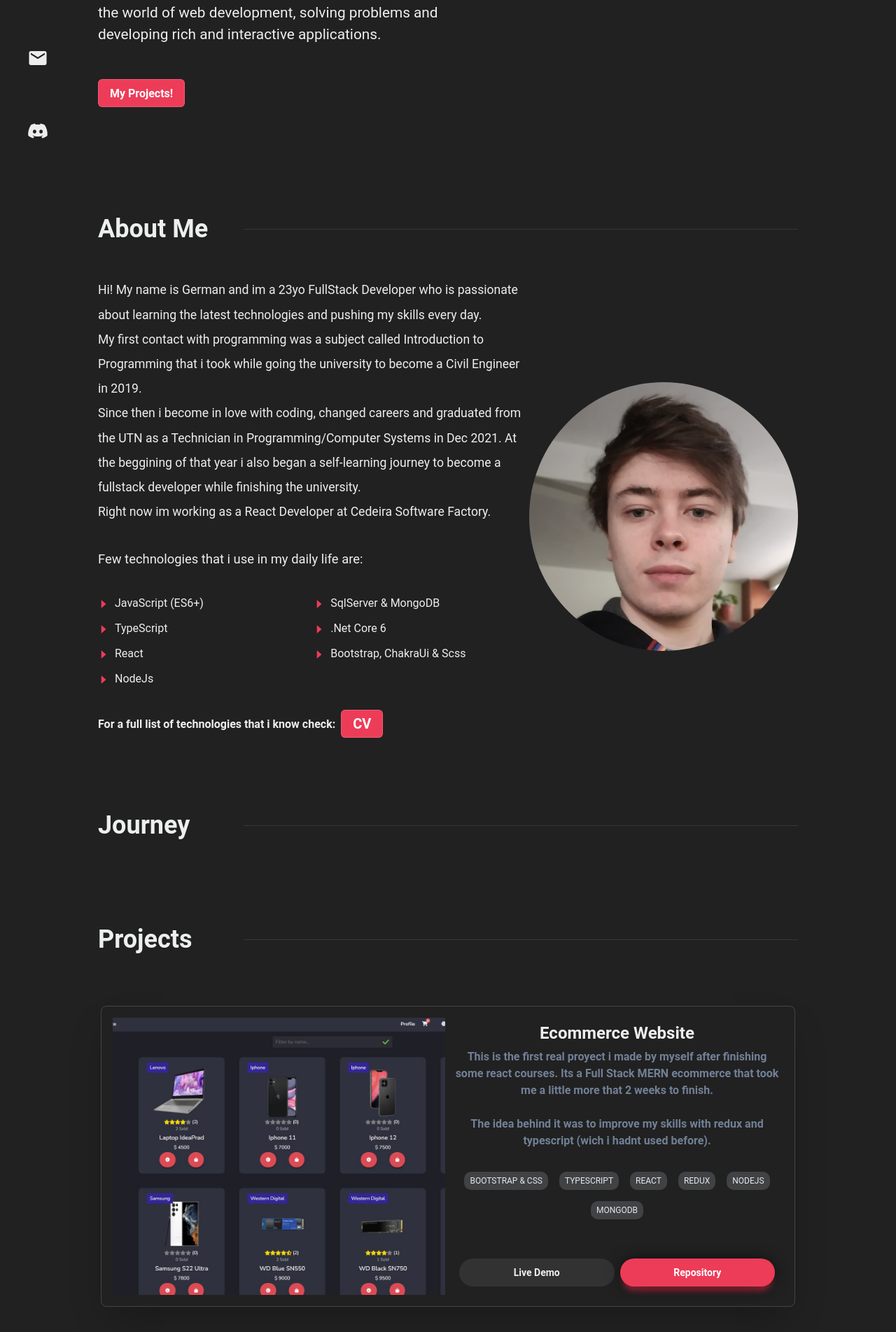
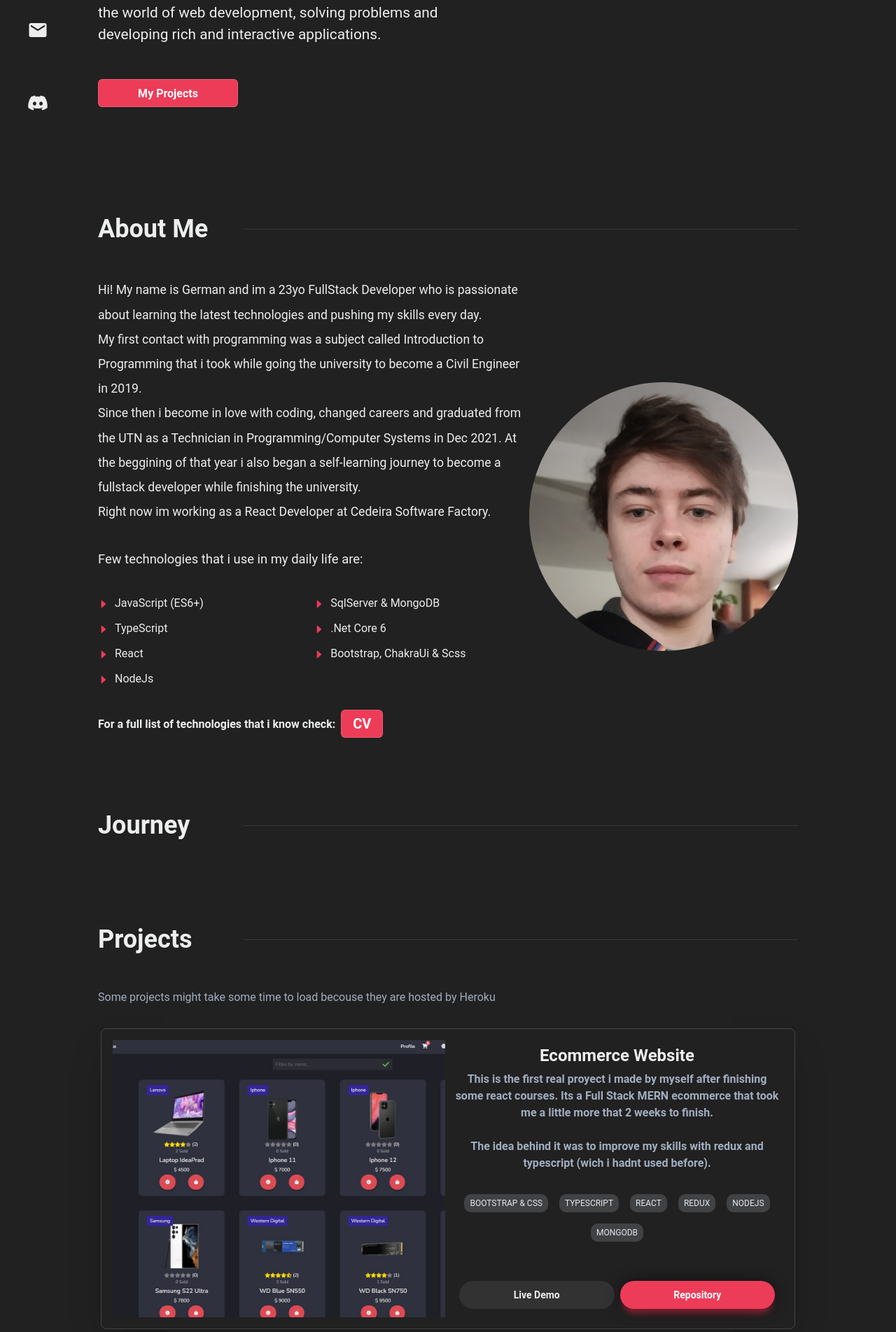
Before and after one commit to Germanvw/Germanv-Portfolio, a Next.js app: page / in a window 1280 px wide. Shown: the part 517-2420 px from the top of the page at 70% size. Built offline with nearby package versions, Linux system fonts and the light colour scheme.

Commit message:
UI Buttons Color Fix
UI Buttons Color Fix

```diff
--- a/src/components/Footer.tsx
+++ b/src/components/Footer.tsx
@@ -3,17 +3,17 @@ import { socials } from '../data/socials';
 import { SocialList } from './elements/SocialList';
 import { Logo } from './Logo';
 
-export const Footer = ({ bg }: { bg: string }) => {
+export const Footer = ({ colorMode }: { colorMode: string }) => {
   return (
     <Container
       as={Stack}
       maxW='9xl'
-      py={4}
+      py={5}
       direction={{ base: 'column', lg: 'row' }}
       spacing={4}
       justify={{ base: 'center', lg: 'space-between' }}
       alignItems='center'
-      bg={bg}
+      bg={colorMode === 'dark' ? 'svgDark' : 'svgLight'}
     >
       <Stack
         direction={'column'}
@@ -22,7 +22,7 @@ export const Footer = ({ bg }: { bg: string }) => {
         display={['none', 'none', 'flex', 'flex', 'flex']}
         zIndex='10'
         position='fixed'
-        bottom='5%'
+        bottom='10%'
         left='30px'
       >
         <SocialList />
--- a/src/components/Template.tsx
+++ b/src/components/Template.tsx
@@ -20,7 +20,7 @@ export const Template = ({ component }: any) => {
           <div style={{ maxWidth: '1000px' }}>{component}</div>
         </Stack>
       </Box>
-      <Footer bg={bgColor[colorMode]} />
+      <Footer colorMode={colorMode} />
     </>
   );
 };
--- a/src/components/elements/BtnCV.tsx
+++ b/src/components/elements/BtnCV.tsx
@@ -1,6 +1,14 @@
-import { Button, Menu, MenuButton, MenuItem, MenuList } from '@chakra-ui/react';
+import {
+  Button,
+  Menu,
+  MenuButton,
+  MenuItem,
+  MenuList,
+  useColorMode,
+} from '@chakra-ui/react';
 
 export const BtnCV = () => {
+  const { colorMode } = useColorMode();
   return (
     <Menu>
       <MenuButton
@@ -18,7 +26,7 @@ export const BtnCV = () => {
       >
         CV
       </MenuButton>
-      <MenuList>
+      <MenuList bg={colorMode === 'dark' ? 'svgDark' : 'white'}>
         <MenuItem _hover={{ color: 'primary' }}>Español</MenuItem>
         <MenuItem _hover={{ color: 'primary' }}>English</MenuItem>
       </MenuList>
--- a/src/components/elements/BtnPrimary.tsx
+++ /dev/null
@@ -1,21 +0,0 @@
-import { Button } from '@chakra-ui/react';
-
-interface Props {
-  title: string;
-  maxWidth?: string;
-  link: string;
-}
-
-export const BtnPrimary = ({ title, maxWidth }: Props) => {
-  return (
-    <Button
-      variant='outline'
-      bg='primary'
-      color='white'
-      style={{ maxWidth }}
-      mb={50}
-    >
-      {title}
-    </Button>
-  );
-};
--- a/src/components/elements/ProjectItem.tsx
+++ b/src/components/elements/ProjectItem.tsx
@@ -7,6 +7,7 @@ import {
   Image,
   Stack,
   Text,
+  useColorMode,
 } from '@chakra-ui/react';
 
 interface Props {
@@ -20,9 +21,8 @@ interface Props {
 }
 
 export const ProjectItem = ({ project }: { project: Props }) => {
-  const { featured, name, description, img, technologies, demo, github } =
-    project;
-  console.log(img);
+  const { colorMode } = useColorMode();
+  const { name, description, img, technologies, demo, github } = project;
   return (
     <Center py={6}>
       <Stack
@@ -58,7 +58,7 @@ export const ProjectItem = ({ project }: { project: Props }) => {
           {description?.map((i) => (
             <Text
               fontWeight={600}
-              color={'gray.500'}
+              color={colorMode === 'dark' ? 'gray.400' : 'gray.600'}
               textAlign='center'
               size='sm'
               mb={4}
@@ -105,9 +105,7 @@ export const ProjectItem = ({ project }: { project: Props }) => {
               _hover={{
                 bg: 'secondary',
               }}
-              _focus={{
-                bg: 'secondary',
-              }}
+              _active={{ bg: 'primary' }}
             >
               <a href={github} rel='noopener noreferrer' target='_blank'>
                 Repository
--- a/src/components/elements/SocialList.tsx
+++ b/src/components/elements/SocialList.tsx
@@ -36,7 +36,9 @@ export const SocialList = () => {
                 icon={Component}
                 _hover={{
                   bg: 'secondary',
+                  color: 'white',
                 }}
+                //colorMode
                 onClick={name === 'Discord' ? onCopyDiscord : onCopyEmail}
                 isRound
               />
@@ -50,7 +52,8 @@ export const SocialList = () => {
               fontSize={30}
               borderRadius={100}
               variant='ghost'
-              _hover={{ bg: 'primary' }}
+              _hover={{ bg: 'secondary', color: 'white' }}
+              _active={{ bg: 'primary', color: 'white' }}
               rel='noopener noreferrer'
               target='_blank'
               href={url!}
--- a/src/components/sections/Contact.tsx
+++ b/src/components/sections/Contact.tsx
@@ -1,68 +1,14 @@
-import {
-  Box,
-  Button,
-  Divider,
-  Heading,
-  Input,
-  Stack,
-  Textarea,
-} from '@chakra-ui/react';
-import { title } from 'process';
-import { useState } from 'react';
-import { BtnPrimary } from '../elements/BtnPrimary';
+import { Divider, Heading, Stack } from '@chakra-ui/react';
 import { ContactForm } from '../elements/ContactForm';
 
-const initForm = {
-  email: '',
-  title: '',
-  message: '',
-};
-
 export const Contact = () => {
-  const [form, setForm] = useState(initForm);
-  const [errors, setErrors] = useState(initForm);
-
-  const handleValidation = (form: any) => {
-    let newErrors = {
-      email: '',
-      title: '',
-      message: '',
-    };
-    Object.entries(form).forEach(([key, value]: any) => {
-      if (key === 'email') {
-        if (value.length < 1) {
-          newErrors.email = 'Email is required';
-        }
-      }
-      if (key === 'title')
-        if (value.trim().length <= 2)
-          newErrors.title = 'Title must be at least 3 characters';
-      if (key === 'message')
-        if (value.trim().length <= 3)
-          newErrors.message = 'Message must be at least 3 characters';
-    });
-    setErrors({ ...errors, ...newErrors });
-  };
-
-  const handleInputs = ({ target }: any) => {
-    setForm({ ...form, [target.name]: target.value });
-    setErrors({ ...errors, [target.name]: '' });
-  };
-
-  const handleSubmit = () => {
-    handleValidation(form);
-    if (Object.values(errors).every((v) => v === '')) {
-      console.log('submit');
-    } else {
-      console.log('error');
-    }
-  };
-
   return (
     <>
       <Stack width='100%' mb={20}>
         <Stack direction='row' alignItems='center' mb={10}>
-          <Heading minW={200}>Contact</Heading>
+          <Heading minW={200} id='Contact'>
+            Contact
+          </Heading>
           <Divider />
         </Stack>
         <Stack>
--- a/src/components/sections/Hero.tsx
+++ b/src/components/sections/Hero.tsx
@@ -1,5 +1,4 @@
-import { Stack, Text, Heading, Box } from '@chakra-ui/react';
-import { BtnPrimary } from '../elements/BtnPrimary';
+import { Stack, Text, Heading, Box, Button } from '@chakra-ui/react';
 
 export const Hero = () => {
   return (
@@ -17,11 +16,19 @@ export const Hero = () => {
         applications.
       </Text>
       <Box pb={50}>
-        <BtnPrimary
-          title={'My Projects!'}
-          maxWidth='200px'
-          link={'#projects'}
-        />
+        <Button
+          variant='outline'
+          bg='primary'
+          color='white'
+          w='200px'
+          _active={{ bg: 'primary' }}
+          _hover={{ bg: 'secondary' }}
+          mb={50}
+          as='a'
+          href='#Projects'
+        >
+          My Projects
+        </Button>
       </Box>
     </Stack>
   );
--- a/src/components/sections/Journey.tsx
+++ b/src/components/sections/Journey.tsx
@@ -3,7 +3,9 @@ export const Journey = () => {
   return (
     <Stack width='100%' mb={20}>
       <Stack direction='row' alignItems='center' mb={10}>
-        <Heading minW={200}>Journey</Heading>
+        <Heading minW={200} id='Journey'>
+          Journey
+        </Heading>
         <Divider />
       </Stack>
     </Stack>
--- a/src/components/sections/Projects.tsx
+++ b/src/components/sections/Projects.tsx
@@ -1,14 +1,21 @@
-import { Divider, Heading, Stack } from '@chakra-ui/react';
+import { Divider, Heading, Stack, Text, useColorMode } from '@chakra-ui/react';
 import { projects } from '../../data/projects';
 import { ProjectItem } from '../elements/ProjectItem';
 
 export const Projects = () => {
+  const { colorMode } = useColorMode();
   return (
     <Stack width='100%' mb={20}>
       <Stack direction='row' alignItems='center' mb={10}>
-        <Heading minW={200}>Projects</Heading>
+        <Heading minW={200} id='Projects'>
+          Projects
+        </Heading>
         <Divider />
       </Stack>
+      <Text color={colorMode === 'dark' ? 'gray.400' : 'gray.600'}>
+        Some projects might take some time to load becouse they are hosted by
+        Heroku
+      </Text>
       {projects?.map((project) => (
         <div key={project?.name}>
           <ProjectItem project={project} />
```
Also changed, not shown: src/components/elements/ContactForm.tsx (+29 -25 lines).
